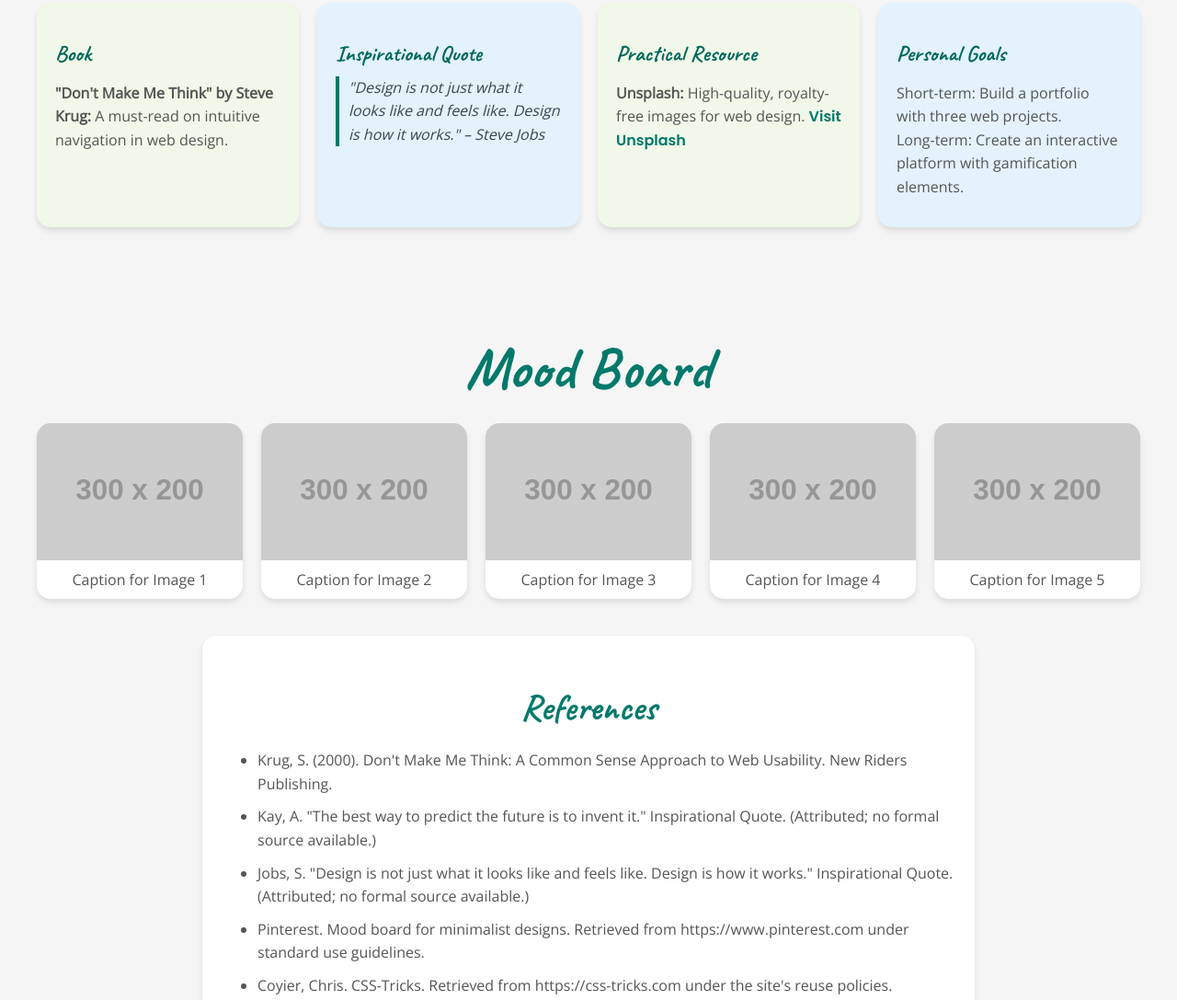
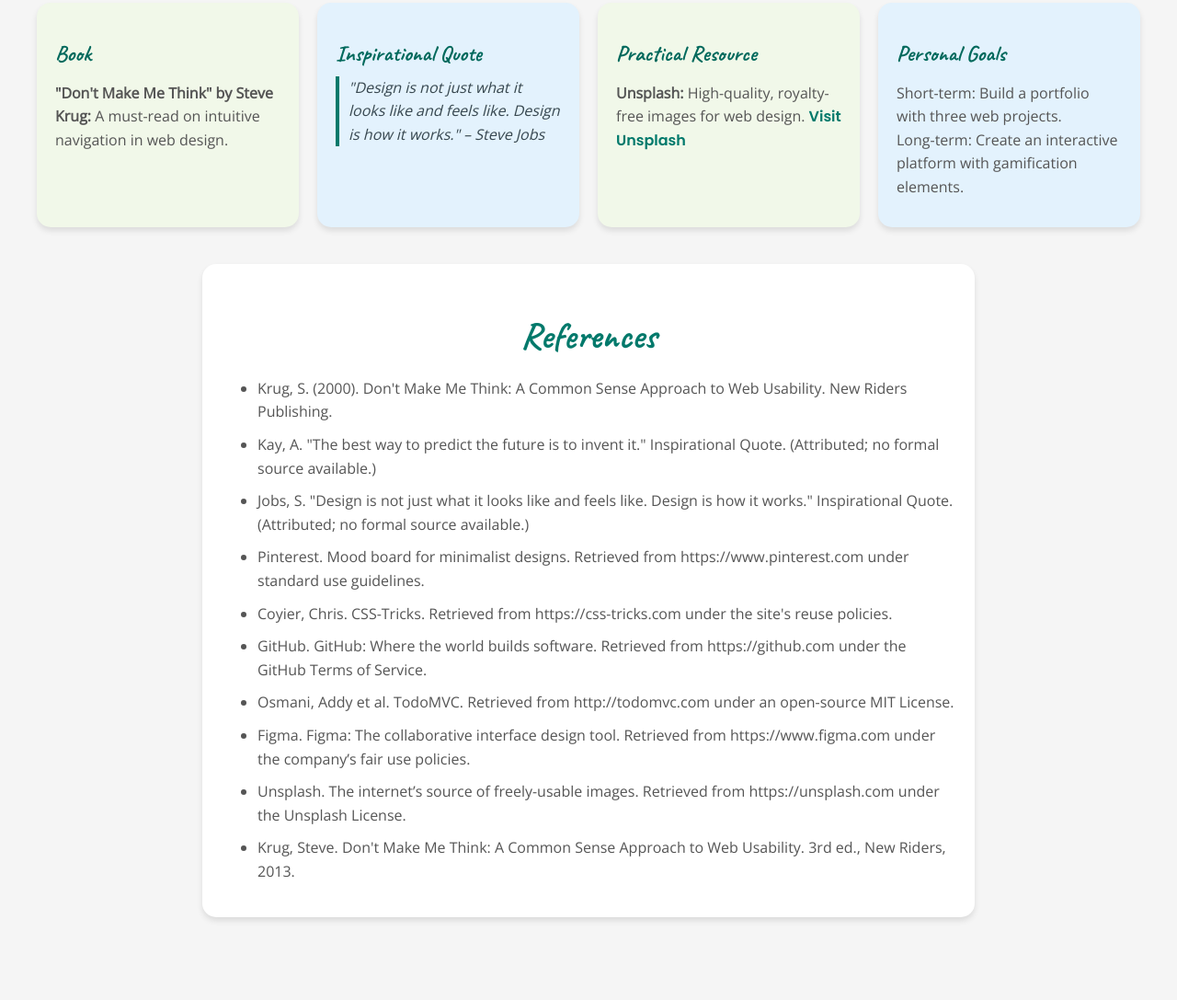
Before and after one commit to maikmixe/pallete-of-inspiration, a plain HTML site: page index.html in a window 1280 px wide. Shown: the part 681-1768 px from the top of the page at 92% size. After the commit the page ends 1698 px from the top, so only its background shows below. Drawn offline with nearby package versions, Linux system fonts and the light colour scheme; placeholder pictures from the web are drawn by us; a web font is replaced by a local one.

Commit message:
Update index.html
deleted mood board

```diff
--- a/index.html
+++ b/index.html
@@ -64,33 +64,6 @@
         </div>
     </section>
 
-    <!-- Mood Board Section -->
-    <section class="mood-board">
-        <h2>Mood Board</h2>
-        <div class="mood-board-grid">
-            <div class="mood-board-item">
-                <img src="https://via.placeholder.com/300x200" alt="Mood Board Image 1">
-                <p>Caption for Image 1</p>
-            </div>
-            <div class="mood-board-item">
-                <img src="https://via.placeholder.com/300x200" alt="Mood Board Image 2">
-                <p>Caption for Image 2</p>
-            </div>
-            <div class="mood-board-item">
-                <img src="https://via.placeholder.com/300x200" alt="Mood Board Image 3">
-                <p>Caption for Image 3</p>
-            </div>
-            <div class="mood-board-item">
-                <img src="https://via.placeholder.com/300x200" alt="Mood Board Image 4">
-                <p>Caption for Image 4</p>
-            </div>
-            <div class="mood-board-item">
-                <img src="https://via.placeholder.com/300x200" alt="Mood Board Image 4">
-                <p>Caption for Image 5</p>
-            </div>
-        </div>
-    </section>
-
     <!-- References Section -->
     <section class="references">
         <h2>References</h2>
```
